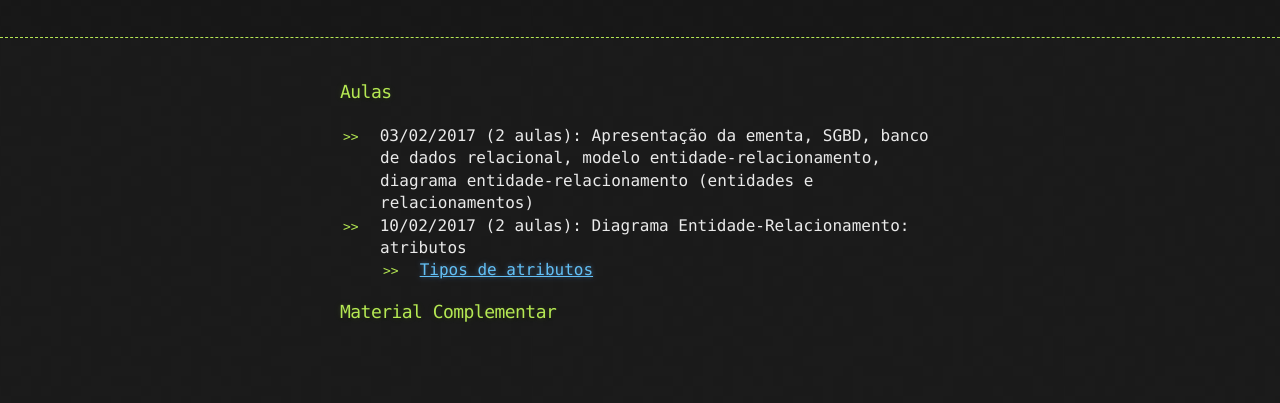
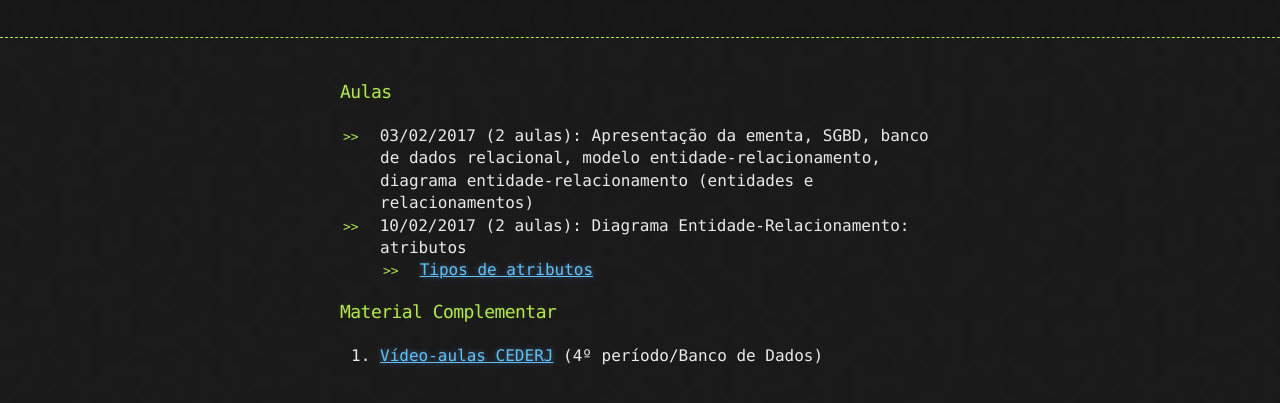
Before and after one commit to julianofischer/bd_2A_2017, a website: page index.html in a window 1280 px wide. Shown: the part 95-498 px from the top of the page. Drawn offline with Linux system fonts and the light colour scheme; files that its build step writes are made by us from their sources.

Commit message:
atualização

```diff
--- a/index.html
+++ b/index.html
@@ -52,6 +52,10 @@
 </ul>
 
 <h3><a id="Material Complementar" class="anchor" href="#material-complementar" aria-hidden="true"><span aria-hidden="true" class="octicon octicon-link"></span></a>Material Complementar</h3>
+      <ol>
+          <li><a href="http://www.cederj.edu.br/videoaulas/">Vídeo-aulas CEDERJ</a> (4º período/Banco de Dados)</li>
+      </ol>
+
       </section>
     </div>
 
```
